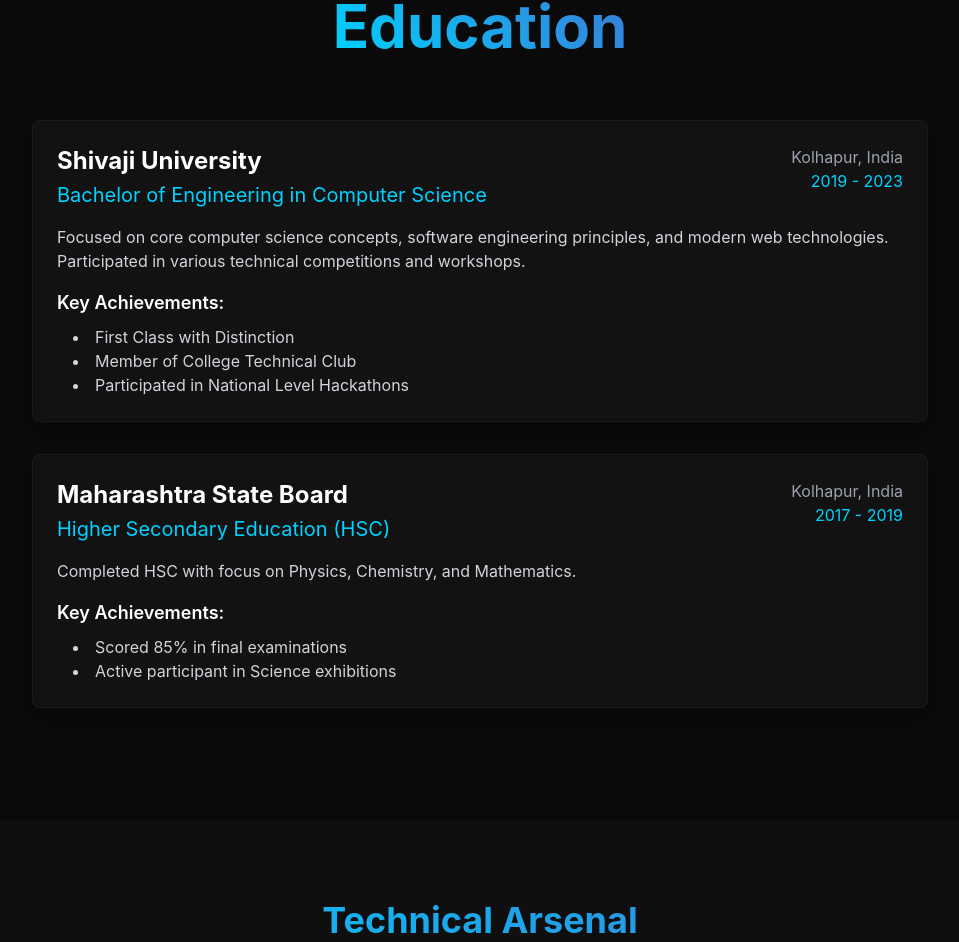
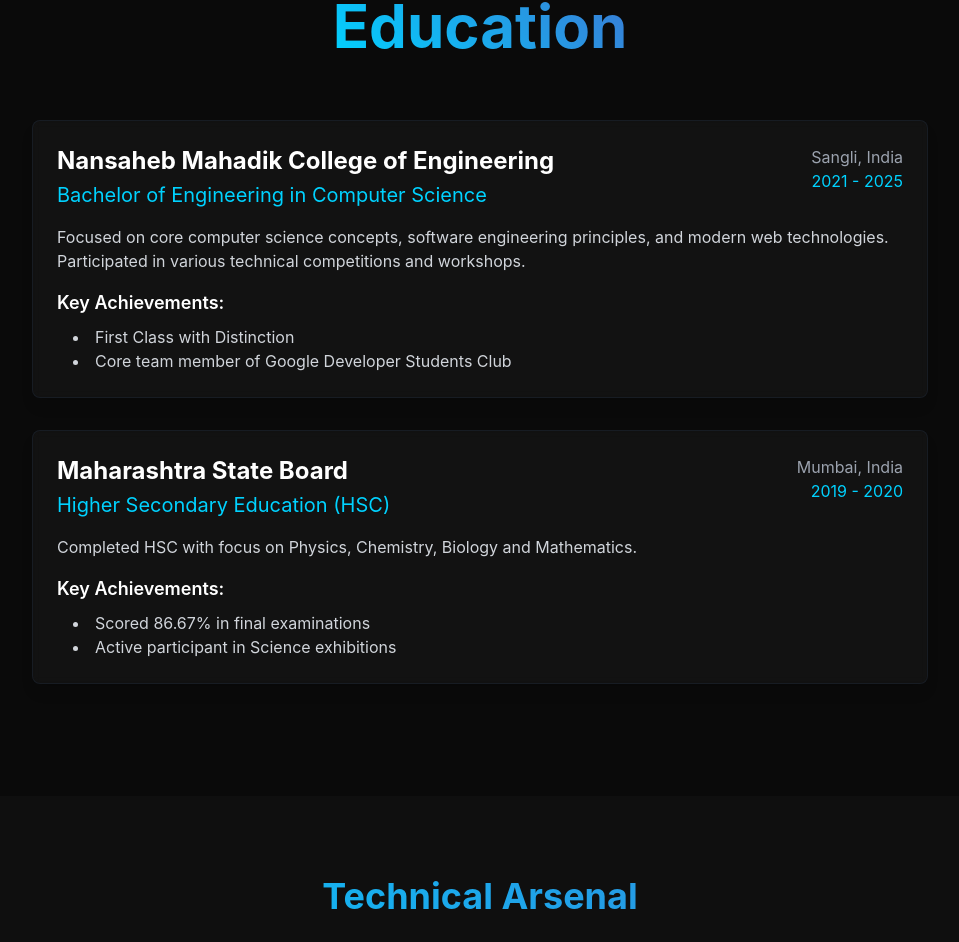
Before and after one commit to adhavshruti12/Portfolio-shruti, a React (Vite) app: page / in a window 1280 px wide. Shown: the part 1768-2710 px from the top of the page, without its empty margins (160-1119 px from the left). Built offline with nearby package versions, Linux system fonts and the light colour scheme.

Commit message:
Update Education.jsx

```diff
--- a/src/components/Education.jsx
+++ b/src/components/Education.jsx
@@ -4,25 +4,25 @@
 function Education() {
   const education = [
     {
-      school: "Shivaji University",
+      school: "Nansaheb Mahadik College of Engineering",
       degree: "Bachelor of Engineering in Computer Science",
-      period: "2019 - 2023",
-      location: "Kolhapur, India",
+      period: "2021 - 2025",
+      location: "Sangli, India",
       description: "Focused on core computer science concepts, software engineering principles, and modern web technologies. Participated in various technical competitions and workshops.",
       achievements: [
         "First Class with Distinction",
-        "Member of College Technical Club",
-        "Participated in National Level Hackathons"
+        "Core team member of Google Developer Students Club",
+
       ]
     },
     {
       school: "Maharashtra State Board",
       degree: "Higher Secondary Education (HSC)",
-      period: "2017 - 2019",
-      location: "Kolhapur, India",
-      description: "Completed HSC with focus on Physics, Chemistry, and Mathematics.",
+      period: "2019 - 2020",
+      location: "Mumbai, India",
+      description: "Completed HSC with focus on Physics, Chemistry, Biology and Mathematics.",
       achievements: [
-        "Scored 85% in final examinations",
+        "Scored 86.67% in final examinations",
         "Active participant in Science exhibitions"
       ]
     }
```
